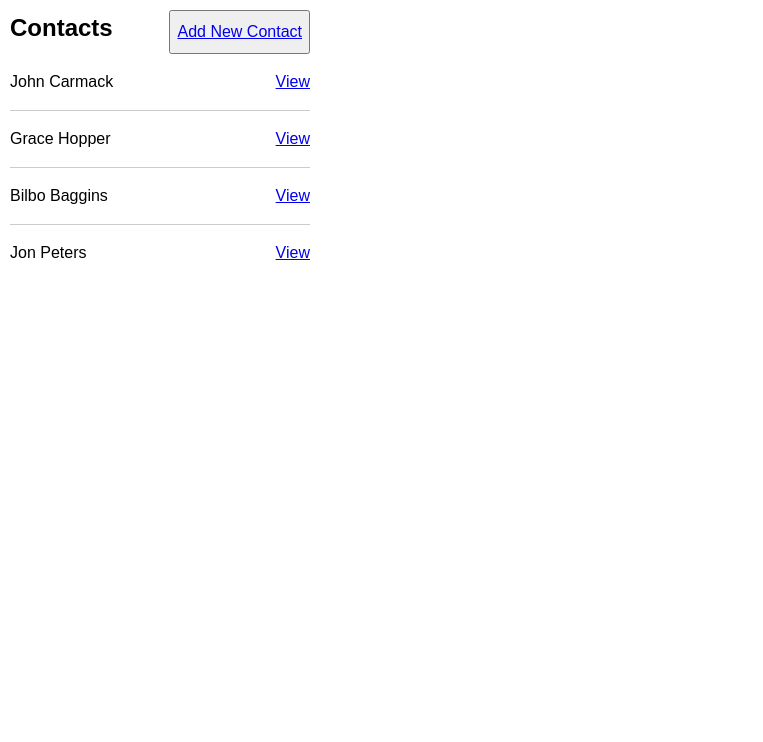
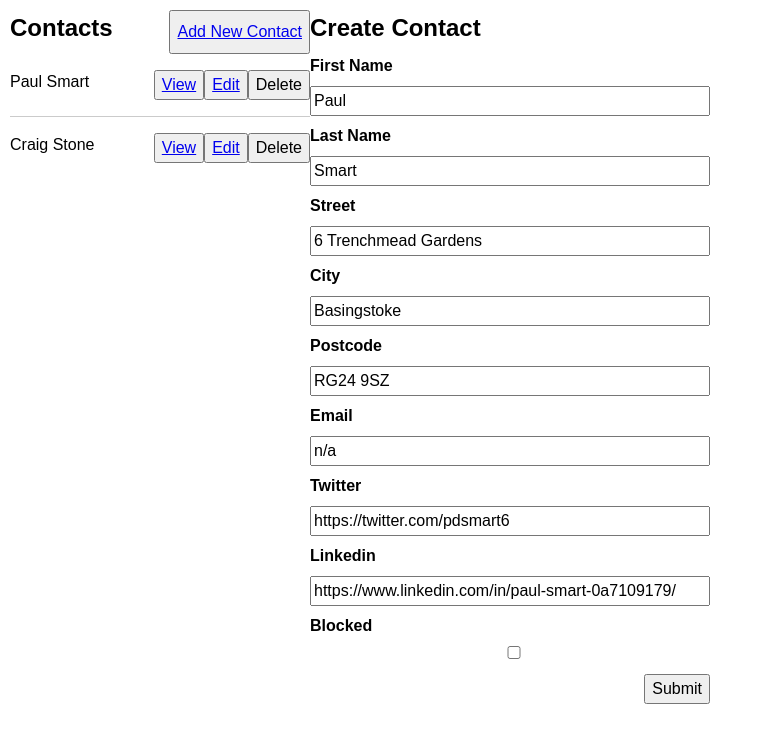
Before and after one commit to boolean-uk/react-address-book, a React (Create React App) app: page /6/edit in a window 1280 px wide. Shown: the top 742 px of the page, without its empty margins (0-763 px from the left). Built offline with nearby package versions, Linux system fonts and the light colour scheme; data requests are answered from the project's data file.

Commit message:
Extensions 1-4

```diff
--- a/db/db.json
+++ b/db/db.json
@@ -1,32 +1,28 @@
 {
   "contacts": [
     {
-      "id": 1,
-      "firstName": "John",
-      "lastName": "Carmack",
-      "street": "10 Keen Street",
-      "city": "London"
+      "firstName": "Paul",
+      "lastName": "Smart",
+      "street": "6 Trenchmead Gardens",
+      "city": "Basingstoke",
+      "postcode": "RG24 9SZ",
+      "email": "n/a",
+      "twitter": "https://twitter.com/pdsmart6",
+      "linkedin": "https://www.linkedin.com/in/paul-smart-0a7109179/",
+      "isBlocked": false,
+      "id": 6
     },
     {
-      "id": 2,
-      "firstName": "Grace",
-      "lastName": "Hopper",
-      "street": "32 Deebug Road",
-      "city": "London"
-    },
-    {
-      "firstName": "Bilbo",
-      "lastName": "Baggins",
-      "street": "Hobbiton",
-      "city": "The Shire",
-      "id": 3
-    },
-    {
-      "firstName": "Jon",
-      "lastName": "Peters",
-      "street": "A Road",
-      "city": "A City",
-      "id": 4
+      "firstName": "Craig",
+      "lastName": "Stone",
+      "street": "Maltings Close",
+      "city": "Baldock",
+      "postcode": "SG76RF",
+      "email": "kreg@gmail.com",
+      "twitter": "n/a",
+      "linkedin": "n/a",
+      "isBlocked": false,
+      "id": 7
     }
   ]
 }
--- a/src/App.js
+++ b/src/App.js
@@ -3,27 +3,29 @@ import { Link, Route, Routes } from "react-router-dom"
 import ContactsList from "./components/ContactsList"
 import ContactsAdd from "./components/ContactsAdd"
 import ContactsView from "./components/ContactsView"
+import ContactsEdit from "./components/ContactEdit"
 import "./styles/styles.css"
 
 export default function App() {
   const [contacts, setContacts] = useState([])
-  const [counter,setCounter] = useState(0)
+  const [sensor,setSensor] = useState(false)
 
   useEffect(() => contacts && fetch("http://localhost:4000/contacts")
           .then(res => res.json())
           .then(json => setContacts(() => json))
-          , [counter])
+          , [sensor])
 
   return (
     <>
       <nav>
-        <ContactsList contacts={contacts}/>
+        <ContactsList contacts={contacts} setContacts={setContacts}/>
       </nav>
       <main>
         <Routes>
           <Route path="/">Nowt</Route>
-          <Route path="/add" element={<ContactsAdd contacts={contacts} setContacts={setContacts} setCounter={setCounter}/>}/>
+          <Route path="/add" element={<ContactsAdd setSensor={setSensor}/>}/>
           <Route path="/:id" element={<ContactsView/>}/>
+          <Route path="/:id/edit" element={<ContactsEdit setSensor={setSensor}/>}/>
         </Routes>
       </main>
     </>
--- /dev/null
+++ b/src/components/ContactEdit.js
@@ -0,0 +1,78 @@
+import { useState, useEffect } from "react"
+import { camelCaseToHeader } from "../helperfunctions";
+import { useNavigate, useParams } from "react-router-dom";
+
+function ContactsEdit(props) {
+
+    const empty = {
+        firstName: "",
+        lastName: "",
+        street: "",
+        city: "",
+        postcode: "",
+        email: "",
+        twitter: "",
+        linkedin: "",
+        isBlocked: false
+      }
+
+    const {setSensor} = props
+    const [formData,setFormData] = useState(empty)
+    const navigate = useNavigate()
+    const params = useParams()
+
+    useEffect(() => params && fetch(`http://localhost:4000/contacts/${params.id}`)
+    .then(res => res.json())
+    .then(json => setFormData(() => json))
+    , [])
+
+    const options = {
+    method: "PATCH",
+    headers: {
+        "Content-Type": "application/json"
+    },
+    body: JSON.stringify(formData)
+    }
+
+    function handleSubmit(event){
+    event.preventDefault()
+    fetch(`http://localhost:4000/contacts/${params.id}`, options)
+    .then(res=>res.json())
+    .then(() => {
+        setSensor(prev => !prev)
+        navigate(`/${params.id}`)
+        })
+    }
+
+    function handleInput(event){
+    setFormData(prev => ({...prev,[event.target.name]: event.target.value}))
+    }
+
+    function handleCheck(event){
+    setFormData(prev => ({...prev, [event.target.name]: event.target.checked}))
+    }
+
+    return (
+    <form className="form-stack contact-form" onSubmit={handleSubmit}>
+        <h2>Create Contact</h2>
+        {Object.keys(formData).map(key => {
+        if (key === "id") return
+        if (key === "isBlocked") { return <>
+        <label htmlFor="blocked">Blocked</label>
+        <input id="blocked" name="isBlocked" type="checkbox" onChange={handleCheck} checked={formData.isBlocked}></input>
+        </>
+        }
+        else return <>
+        <label htmlFor={key}>{key && camelCaseToHeader(key)}</label>
+        <input id={key} name={key} type="text" onChange={handleInput} value={formData[key]} required />
+        </>})}
+        <div className="actions-section">
+        <button className="button blue" type="submit">
+            Submit
+        </button>
+        </div>
+    </form>
+    )
+}
+
+    export default ContactsEdit
--- a/src/components/ContactsAdd.js
+++ b/src/components/ContactsAdd.js
@@ -1,5 +1,6 @@
 import { useState } from "react"
-import { useNavigate } from "react-router-dom";
+import { camelCaseToHeader } from "../helperfunctions";
+import { useNavigate, useParams } from "react-router-dom";
 
 function ContactsAdd(props) {
 
@@ -9,18 +10,22 @@ function ContactsAdd(props) {
     street: "",
     city: "",
     postcode: "",
+    email: "",
+    twitter: "",
+    linkedin: "",
     isBlocked: false
   }
 
-  const { setContacts, contacts, setCounter } = props
-  const [{firstName,lastName,street,city, postcode, isBlocked},setContact] = useState(empty)
+  const { setSensor, edit } = props
+  const [formData,setFormData] = useState(empty)
+  const navigate = useNavigate()
 
   const options = {
     method: "POST",
     headers: {
       "Content-Type": "application/json"
     },
-    body: JSON.stringify({firstName,lastName,street,city,postcode,isBlocked})
+    body: JSON.stringify(formData)
   }
 
   function handleSubmit(event){
@@ -28,40 +33,32 @@ function ContactsAdd(props) {
     fetch("http://localhost:4000/contacts", options)
     .then(res=>res.json())
     .then(() => {
-      setCounter(prev => prev+1)
-      setContact(empty)})
+      setSensor(prev => !prev)
+      setFormData(empty)})
+      navigate('/')
   }
 
   function handleInput(event){
-    setContact(prev => ({...prev,[event.target.name]: event.target.value}))
+    setFormData(prev => ({...prev,[event.target.name]: event.target.value}))
   }
 
   function handleCheck(event){
-    setContact(prev => ({...prev, [event.target.name]: event.target.checked}))
+    setFormData(prev => ({...prev, [event.target.name]: event.target.checked}))
   }
 
   return (
     <form className="form-stack contact-form" onSubmit={handleSubmit}>
       <h2>Create Contact</h2>
-
-      <label htmlFor="firstName">First Name</label>
-      <input id="firstName" name="firstName" type="text" onChange={handleInput} value={firstName} required />
-
-      <label htmlFor="lastName">Last Name:</label>
-      <input id="lastName" name="lastName" type="text" onChange={handleInput} value={lastName} required/>
-
-      <label htmlFor="street">Street:</label>
-      <input id="street" name="street" type="text" onChange={handleInput} value={street} required/>
-
-      <label htmlFor="city">City:</label>
-      <input id="city" name="city" type="text" onChange={handleInput} value={city} required/>
-
-      <label htmlFor="postcode">Postcode:</label>
-      <input id="postcode" name="postcode" type="text" onChange={handleInput} value={postcode} required/>
-
+      {Object.keys(empty).map(key => {
+      if (key === "isBlocked") { return <>
       <label htmlFor="blocked">Blocked</label>
-      <input id="blocked" name="isBlocked" type="checkbox" onChange={handleCheck} checked={isBlocked}></input>
-
+        <input id="blocked" name="isBlocked" type="checkbox" onChange={handleCheck} checked={formData.isBlocked}></input>
+        </>
+      }
+      else return <>
+      <label htmlFor={key}>{key && camelCaseToHeader(key)}</label>
+      <input id={key} name={key} type="text" onChange={handleInput} value={formData[key]} required />
+      </>})}
       <div className="actions-section">
         <button className="button blue" type="submit">
           Create
--- a/src/components/ContactsList.js
+++ b/src/components/ContactsList.js
@@ -4,7 +4,19 @@ import { Link, useSearchParams } from "react-router-dom"
 function ContactsList(props) {
 
   //"contacts" must be passed as prop to this component
-  const { contacts } = props
+  const { contacts, setContacts} = props
+
+  const options = {
+    method: "DELETE",
+    headers: {
+      "Content-Type": "application/json"
+    }
+  }
+
+  const handleDelete = id => {
+    fetch(`http://localhost:4000/contacts/${id}`,options)
+        .then(setContacts(contacts => contacts.filter(contact => contact.id != id)))
+  }
 
   return (
     <>
@@ -21,9 +33,13 @@ function ContactsList(props) {
                 {firstName} {lastName}
               </p>
               <p>
-              <Link to= {`/${contact.id}`}>
+              <button><Link to= {`/${contact.id}`}>
                 View
-              </Link>
+              </Link></button>
+              <button><Link to= {`${contact.id}/edit`}>
+                Edit
+              </Link></button>
+              <button onClick={e => handleDelete(contact.id)}>Delete</button>
               </p>
             </li>
           )
--- a/src/components/ContactsView.js
+++ b/src/components/ContactsView.js
@@ -23,7 +23,12 @@ function ContactsView() {
   return (
     <div>
       <h2>{contact.firstName} {contact.lastName}</h2>
-      <p>{contact.street} {contact.city}</p>
+      <p>{`${contact.street}, ${contact.city}`}</p>
+      <p>{contact.postcode}</p>
+      {contact.hasOwnProperty('isBlocked') && <p>{`Is Contact Blocked?: ${contact.isBlocked ? "Yes" : "No"}`}</p>}
+      <p><a href={contact.email}>Email</a></p>
+      <p><a href={contact.twitter}>Twitter</a></p>
+      <p><a href={contact.linkedin}>Linkedin</a></p>
     </div>
   )
 }
--- /dev/null
+++ b/src/helperfunctions.js
@@ -0,0 +1,9 @@
+export const camelCaseToHeader = string => {
+    let output = string
+    for(let i=0;i<string.length;i++){
+        if (string[i] === string[i].toUpperCase()){
+            output = string.substring(0,i) + ' ' + string.substring(i,i+1).toUpperCase() + string.substring(i+1)
+        }
+    }
+    return output.substring(0,1).toUpperCase()+ output.substring(1)
+}
```
